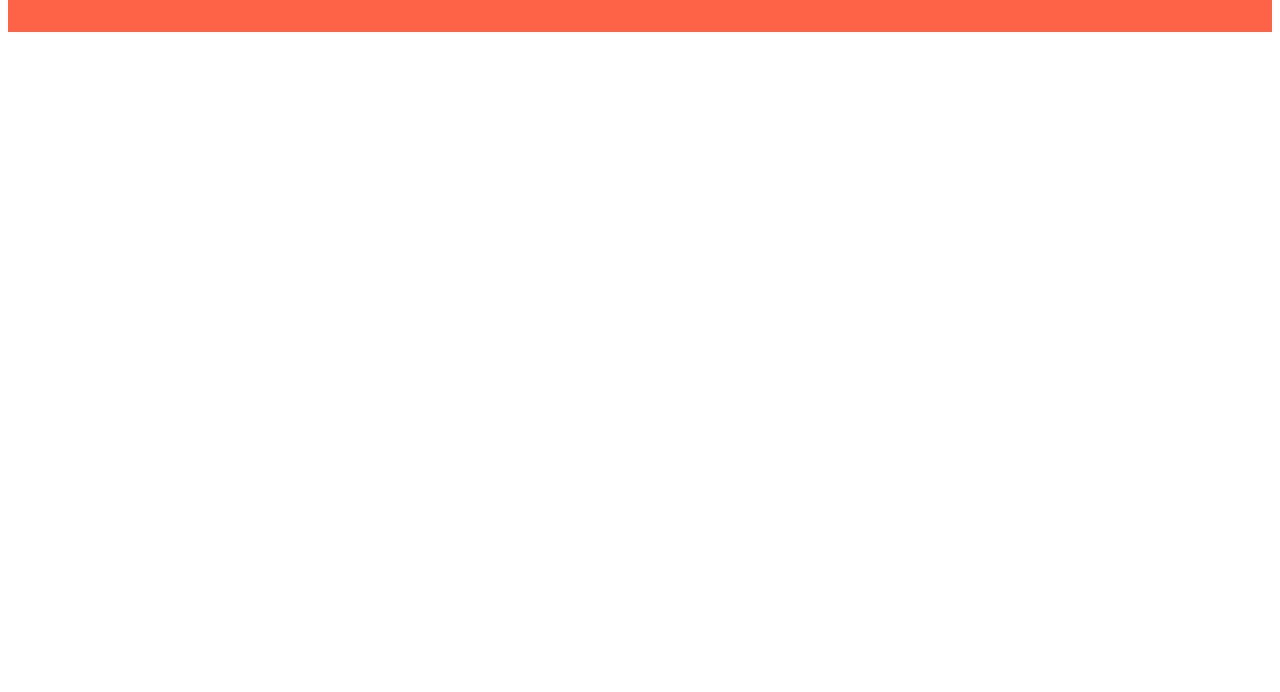
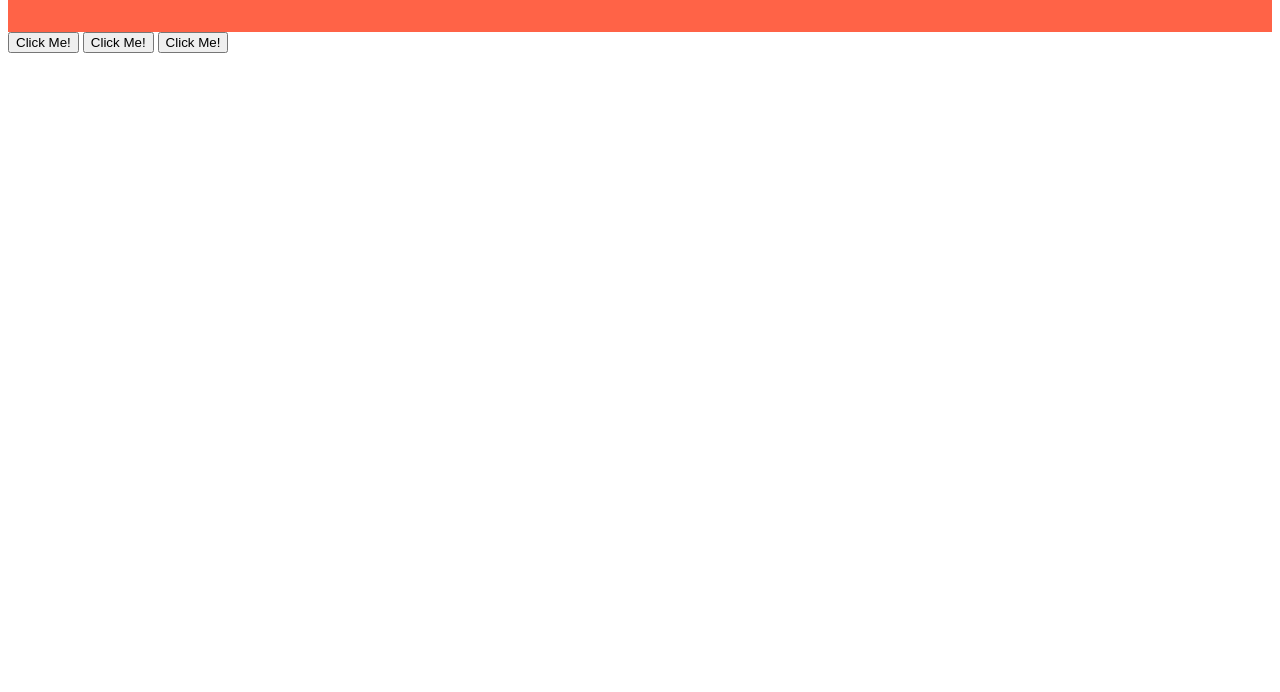
Before and after one commit to aprilnbobo/week3exercise, a plain HTML site: page index.html in a window 1280 px wide. Shown: the part 108-800 px from the top of the page. Drawn offline with Linux system fonts and the light colour scheme.

Commit message:
Update index.html

```diff
--- a/index.html
+++ b/index.html
@@ -19,7 +19,11 @@
 			<a href="url">link text</a>
 		</ul>
 	</nav>
-
+	<div>
+		<button>Click Me!</button>
+		<button>Click Me!</button>
+		<button>Click Me!</button>
+	</div>
 
 
 
```
